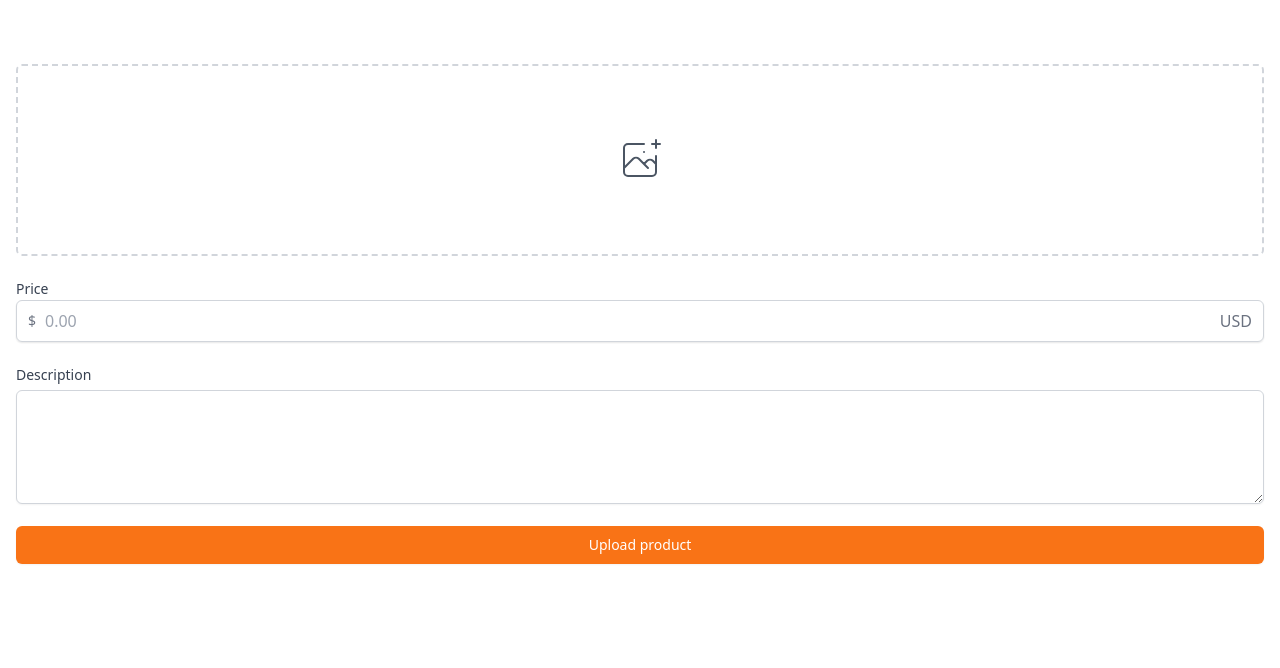
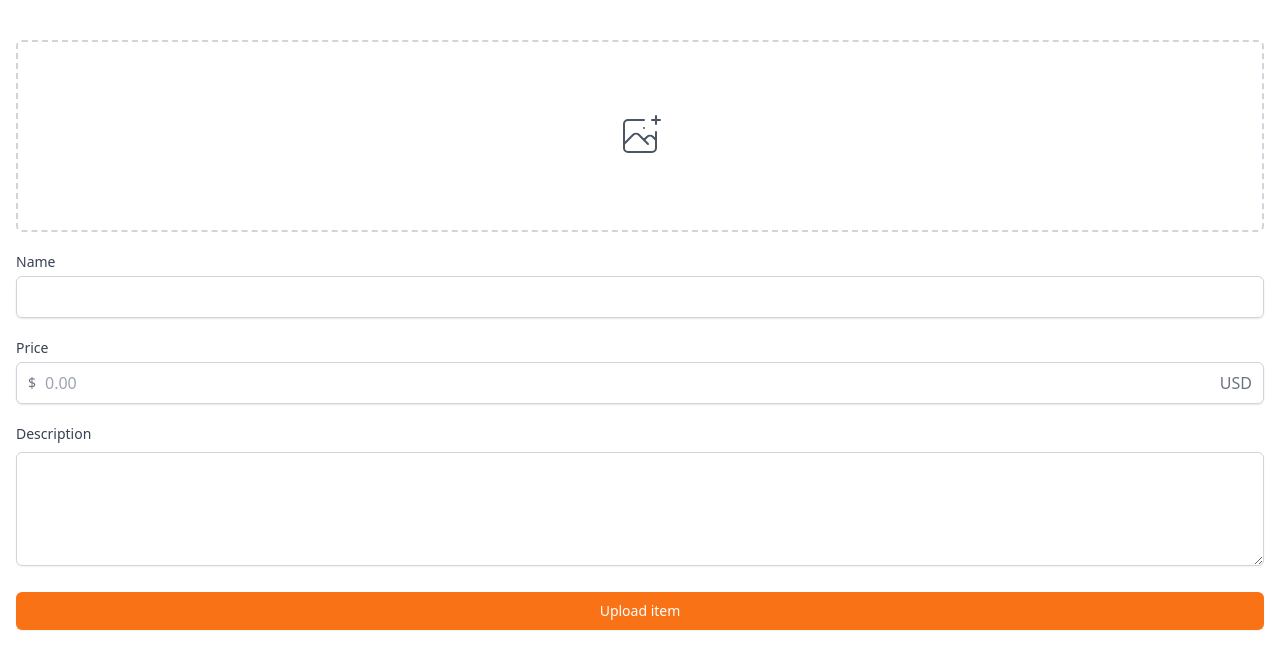
Before and after one commit to gyulsbox/Re_earth, a Next.js app: page /items/upload in a window 1280 px wide. Shown: the top 668 px of the page. Built offline with nearby package versions, Linux system fonts and the light colour scheme.

Commit message:
fix: upload page html attribute & style modified

```diff
--- a/pages/items/upload.tsx
+++ b/pages/items/upload.tsx
@@ -2,10 +2,9 @@ import type { NextPage } from "next";
 
 const Upload: NextPage = () => {
   return (
-    <div className='px-4 py-16'>
+    <div className="px-4 space-y-5 py-10">
       <div>
-        <div>
-          <label className='w-full  h-48 flex items-center justify-center border-2 border-dashed border-gray-300 rounded-md text-gray-600 hover:text-orange-500 hover:border-orange-500 cursor-pointer transition-colors'>
+        <label className="w-full cursor-pointer text-gray-600 hover:border-orange-500 hover:text-orange-500 flex items-center justify-center border-2 border-dashed border-gray-300 h-48 rounded-md">
           <svg
             className="h-12 w-12"
             stroke="currentColor"
@@ -20,49 +19,65 @@ const Upload: NextPage = () => {
               strokeLinejoin="round"
             />
           </svg>
-            <input type="file" className='hidden' />
+          <input className="hidden" type="file" />
         </label>
       </div>
+      <div>
+        <label
+          className="mb-1 block text-sm font-medium text-gray-700"
+          htmlFor="name"
+        >
+          Name
+        </label>
+        <div className="rounded-md relative flex  items-center shadow-sm">
+          <input
+            id="name"
+            type="email"
+            className="appearance-none w-full px-3 py-2 border border-gray-300 rounded-md shadow-sm placeholder-gray-400 focus:outline-none focus:ring-orange-500 focus:border-orange-500"
+            required
+          />
         </div>
-      <div className='my-5'>
+      </div>
+      <div>
         <label
-          htmlFor='price'
-          className='mb-1 text-sm font-medium text-gray-700'
+          className="mb-1 block text-sm font-medium text-gray-700"
+          htmlFor="price"
         >
           Price
         </label>
-        <div className='relative rounded-md flex items-center shadow-sm'>
-          <div className='absolute left-0 pl-3 flex items-center justify-center'>
-            <span className='text-gray-500 text-sm'>$</span>
+        <div className="rounded-md relative flex  items-center shadow-sm">
+          <div className="absolute left-0 pointer-events-none pl-3 flex items-center justify-center">
+            <span className="text-gray-500 text-sm">$</span>
           </div>
           <input
+            id="price"
+            className="appearance-none pl-7 w-full px-3 py-2 border border-gray-300 rounded-md shadow-sm placeholder-gray-400 focus:outline-none focus:ring-orange-500 focus:border-orange-500"
             type="text"
             placeholder="0.00"
-            className='appearance-none w-full pl-7 px-3 py-2 border border-gray-300 rounded-md shadow-sm placeholder-gray-400 focus:outline-none focus:ring-orange-500 focus:border-orange-500'
           />
-          <div className='absolute right-0 pr-3 flex items-center pointer-events-none'>
-            <span className='text-gray-500'>USD</span>
+          <div className="absolute right-0 pointer-events-none pr-3 flex items-center">
+            <span className="text-gray-500">USD</span>
           </div>
         </div>
       </div>
       <div>
-        <label className='mb-1 text-sm font-medium text-gray-700'>
+        <label
+          htmlFor="description"
+          className="mb-1 block text-sm font-medium text-gray-700"
+        >
           Description
         </label>
-        <div>
+
         <textarea
+          id="description"
+          className="mt-1 shadow-sm w-full focus:ring-orange-500 rounded-md border-gray-300 focus:border-orange-500 "
           rows={4}
-            className='mt-1 shadow-sm w-full focus:ring-orange-500 rounded-md border-gray-300 focus:border-orange-500'
         />
       </div>
-      </div>
-      <button
-        className='mt-4 w-full bg-orange-500 hover:bg-orange-600 text-white py-2 px-4 border border-transparent rounded-md shadow-sm text-sm font-medium focus:ring-2 focus:ring-offset-2 focus:ring-orange-500 focus:outline-none'
-      >
-        Upload product
+      <button className=" w-full bg-orange-500 hover:bg-orange-600 text-white py-2 px-4 border border-transparent rounded-md shadow-sm text-sm font-medium focus:ring-2 focus:ring-offset-2 focus:ring-orange-500 focus:outline-none ">
+        Upload item
       </button>
     </div>
   );
 };
-
 export default Upload;
```
Lines whose indentation alone changed are shown as unchanged.
